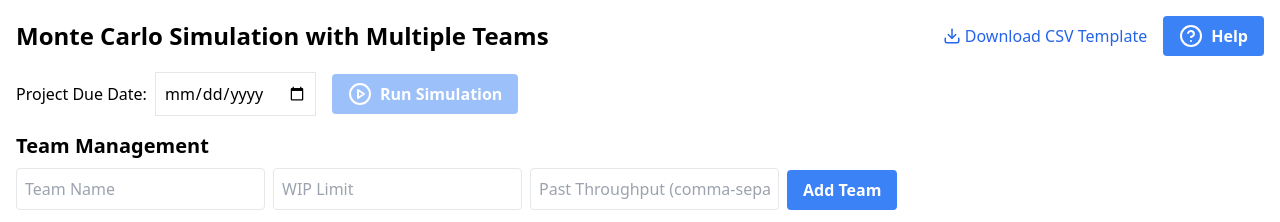
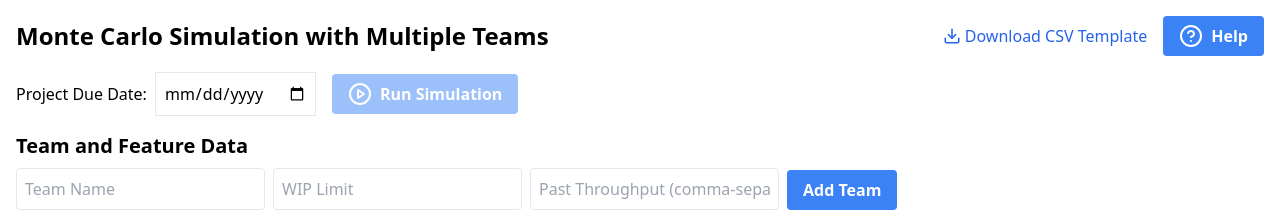
Before and after one commit to adnanbwp/monte-carlo-simulation, a React (Create React App) app: page / in a window 1280 px wide. Shown: the top 222 px of the page. Built offline with nearby package versions, Linux system fonts and the light colour scheme.

Commit message:
minor updates

```diff
--- a/src/components/HelpModal.tsx
+++ b/src/components/HelpModal.tsx
@@ -72,7 +72,8 @@ const HelpModal: React.FC<HelpModalProps> = ({ isOpen, onClose }) => {
                 <h3 className="font-bold">Key Concepts</h3>
                 <ul className="list-disc list-inside">
                   <li><strong>WIP Limit:</strong> The maximum number of features a team can work on simultaneously</li>
-                  <li><strong>Throughput:</strong> The number of story points completed in a given time period</li>
+                  <li><strong>Throughput:</strong> The number of work items completed in a given time period. Typically work items completed per day for the past 'N' days. You may also use story points, if you want as long as you use story points for size</li>
+                  <li><strong>Size:</strong> This refers to the size of a feature. Use the same unit as Throughput i.e. work items or story points</li>
                   <li><strong>Monte Carlo Simulation:</strong> A probability simulation run multiple times to predict outcomes</li>
                 </ul>
               </div>
--- a/src/components/TeamManager.tsx
+++ b/src/components/TeamManager.tsx
@@ -55,7 +55,7 @@ const TeamManager: React.FC<TeamManagerProps> = ({
 
   return (
     <div className="mb-4">
-      <h2 className="text-xl font-bold mb-2">Team Management</h2>
+      <h2 className="text-xl font-bold mb-2">Team and Feature Data</h2>
       <div className="flex flex-wrap items-end gap-2 mb-4">
         <input
           type="text"
```
